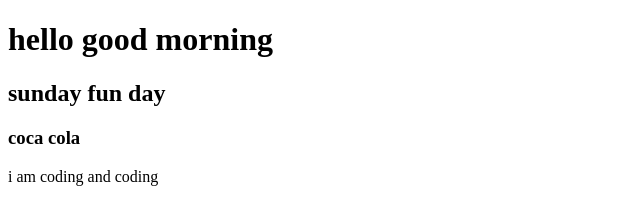
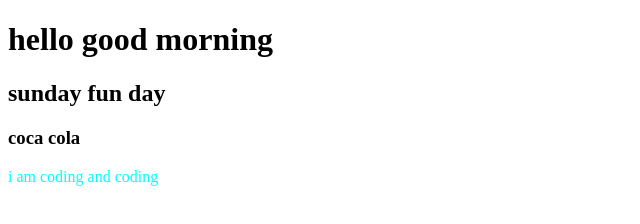
Before and after one commit to SarkarTasrina/my-second-repo, a plain HTML site: page index.html in a window 1280 px wide. Shown: the whole page, without its empty margins (0-640 px from the left). Drawn offline with Linux system fonts and the light colour scheme.

Commit message:
styles added

```diff
--- a/index.html
+++ b/index.html
@@ -5,6 +5,13 @@
     <meta http-equiv="X-UA-Compatible" content="IE=edge">
     <meta name="viewport" content="width=device-width, initial-scale=1.0">
     <title>My second Github repo</title>
+    <style>
+        p{
+            color: aqua;
+        }
+
+
+    </style>
 </head>
 <body>
     <h1>hello good morning</h1>
```
